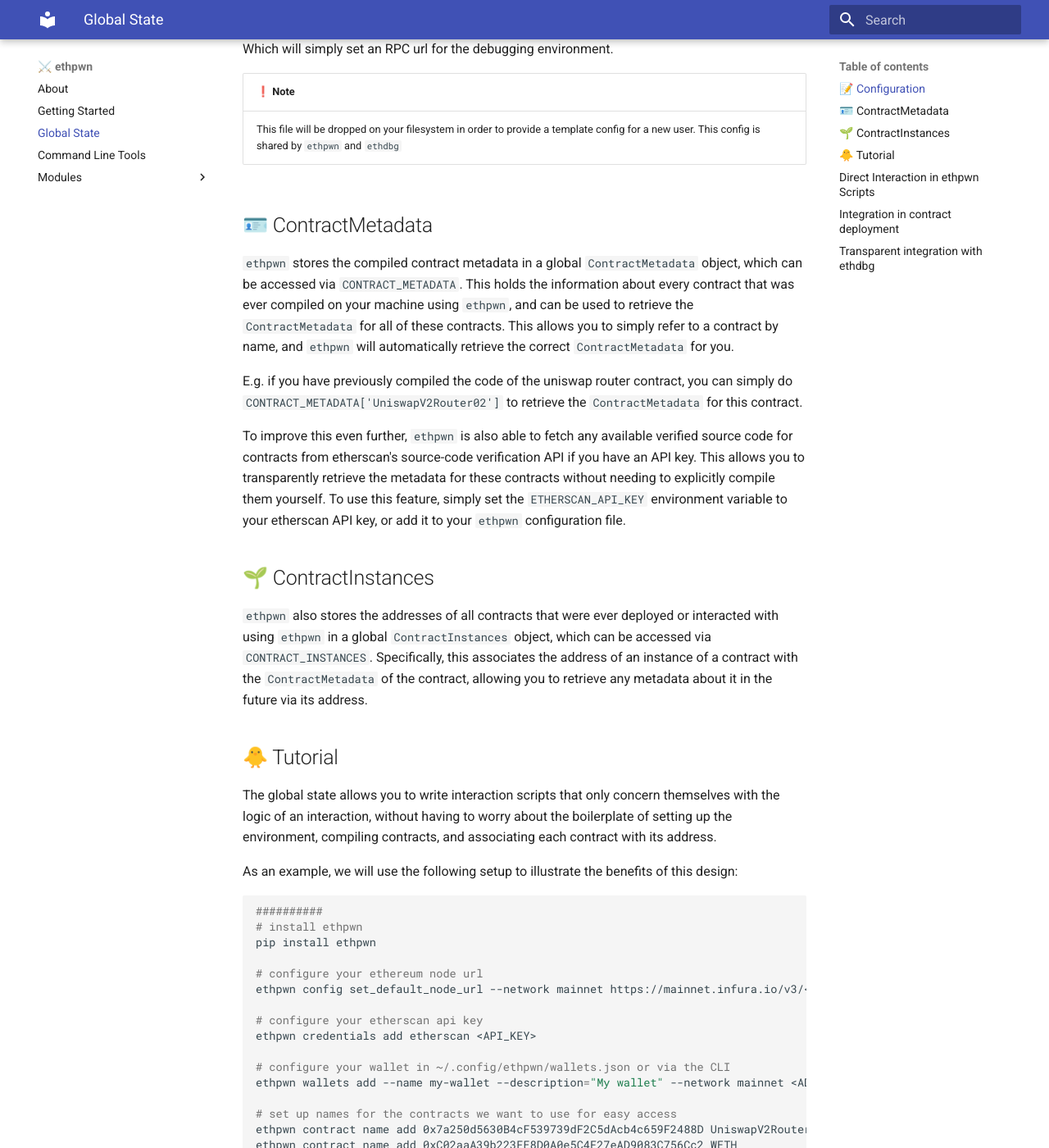
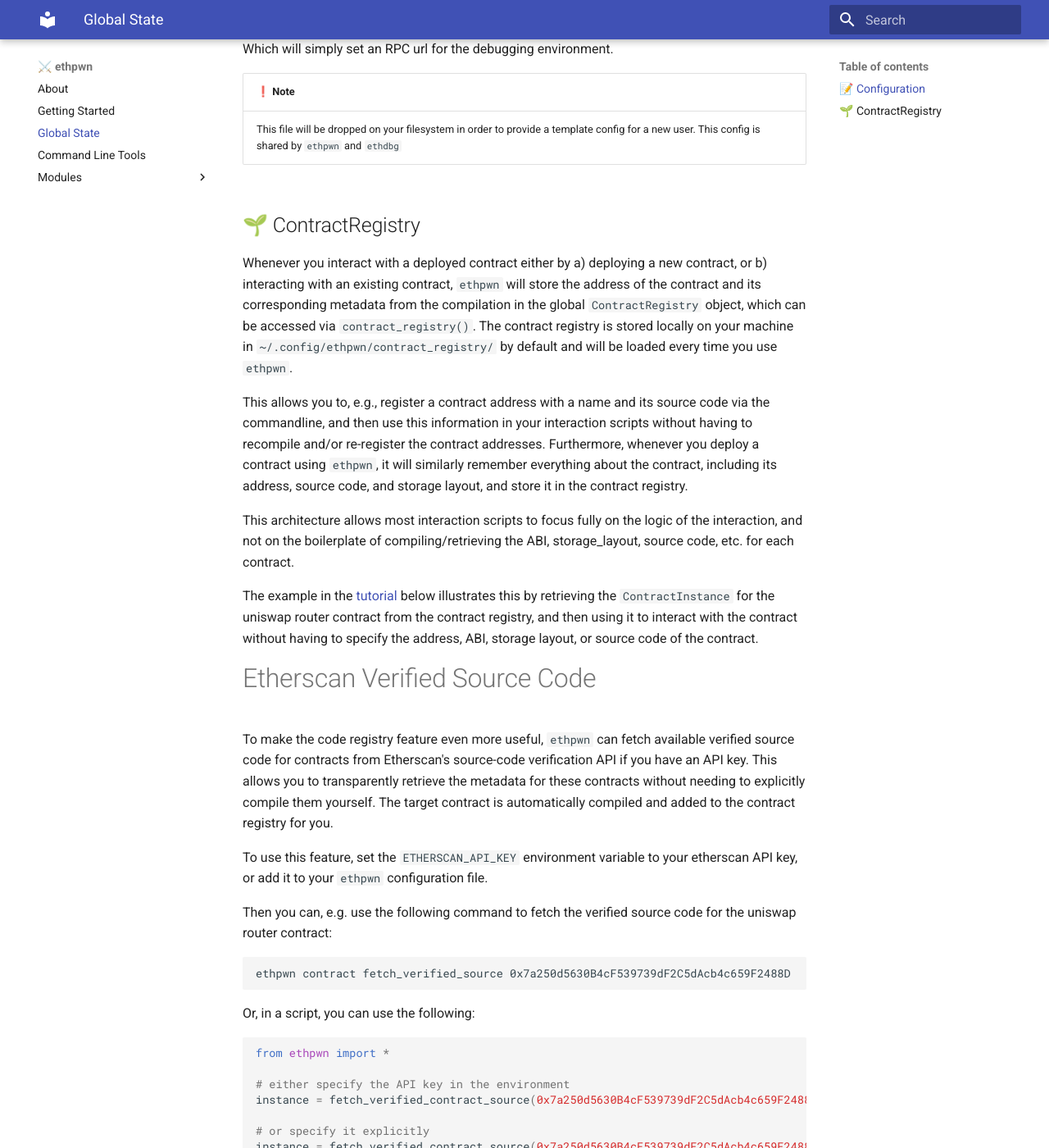
Before and after one commit to ethpwn/ethpwn, an MkDocs documentation site: the page built from docs/docs/ethpwn/global_state.md, in a window 1280 px wide and 1400 px high, scrolled down 1039 px. Shown: the whole window at 82% size. Built offline with MkDocs 1.6.1 and Material for MkDocs 9.7.7, drawn with Linux system fonts in a browser that asks for light colours; some of the changed text lies outside the part shown.

Commit message:
extra docs and fixed docs, cleaned up some code

````diff
--- a/docs/docs/ethpwn/global_state.md
+++ b/docs/docs/ethpwn/global_state.md
@@ -37,18 +37,88 @@ Which will simply set an RPC url for the debugging environment.
 |----------------------------------------------------------------------|
 | This file will be dropped on your filesystem in order to provide a template config for a new user. This config is shared by `ethpwn` and `ethdbg`|
 
+
+## 🌱 ContractRegistry
+Whenever you interact with a deployed contract either by a) deploying a new contract, or b) interacting with an existing contract,
+`ethpwn` will store the address of the contract and its corresponding metadata from the compilation in the global `ContractRegistry` object, which can be accessed via `contract_registry()`.
+The contract registry is stored locally on your machine in `~/.config/ethpwn/contract_registry/` by default and will be loaded
+every time you use `ethpwn`.
+
+This allows you to, e.g., register a contract address with a name and its source code via the commandline, and then use this information in your interaction scripts without having to recompile and/or re-register the contract addresses.
+Furthermore, whenever you deploy a contract using `ethpwn`, it will similarly remember everything about the contract, including its address, source code, and storage layout, and store it in the contract registry.
+
+This architecture allows most interaction scripts to focus fully on the logic of the interaction, and not on the boilerplate of compiling/retrieving the ABI, storage_layout, source code, etc. for each contract.
+
+The example in the [tutorial](#tutorial) below illustrates this by retrieving the `ContractInstance` for the uniswap router contract from the contract registry, and then using it to interact with the contract without having to specify the address, ABI, storage layout, or source code of the contract.
+
+# Etherscan Verified Source Code
+To make the code registry feature even more useful, `ethpwn` can fetch available verified source code for contracts from Etherscan's source-code verification API if you have an API key. This allows you to transparently retrieve the metadata for these contracts without needing to explicitly compile them yourself. The target contract is automatically compiled and added to the contract registry for you.
+
+To use this feature, set the `ETHERSCAN_API_KEY` environment variable to your etherscan API key, or add it to your `ethpwn` configuration file.
+
+Then you can, e.g. use the following command to fetch the verified source code for the uniswap router contract:
+```bash
+ethpwn contract fetch_verified_source 0x7a250d5630B4cF539739dF2C5dAcb4c659F2488D
+```
+
+Or, in a script, you can use the following:
+```python
+from ethpwn import *
+
+# either specify the API key in the environment
+instance = fetch_verified_contract_source(0x7a250d5630B4cF539739dF2C5dAcb4c659F2488D)
+
+# or specify it explicitly
+instance = fetch_verified_contract_source(0x7a250d5630B4cF539739dF2C5dAcb4c659F2488D, api_key='<YOUR_API_KEY>')
+```
+
 ## 🪪 ContractMetadata
-`ethpwn` stores the compiled contract metadata in a global `ContractMetadata` object, which can be accessed via `CONTRACT_METADATA`.
-This holds the information about every contract that was ever compiled on your machine using `ethpwn`, and can be used to retrieve the `ContractMetadata` for all of these contracts.
-This allows you to simply refer to a contract by name, and `ethpwn` will automatically retrieve the correct `ContractMetadata` for you.
+`ethpwn` manages the compiled contract metadata in a global `ContractMetadata` object, which can be accessed via `CONTRACT_METADATA`.
+This holds the information about contracts that were compiled using `ethpwn` in the current session, and can be used to retrieve the `ContractMetadata` for those contracts.
 
-E.g. if you have previously compiled the code of the uniswap router contract, you can simply do `CONTRACT_METADATA['UniswapV2Router02']` to retrieve the `ContractMetadata` for this contract.
+This information is not stored globally to avoid having to deal with naming conflicts, version management, etc.
+Instead, we store the corresponding `ContractMetadata` whenever you record a contract in the `contract_registry`, where
+the contract being deployed is unambiguous, since the contracts on the blockchain are, in principle, immutable.
 
-To improve this even further, `ethpwn` is also able to fetch any available verified source code for contracts from etherscan's source-code verification API if you have an API key. This allows you to transparently retrieve the metadata for these contracts without needing to explicitly compile them yourself.
-To use this feature, simply set the `ETHERSCAN_API_KEY` environment variable to your etherscan API key, or add it to your `ethpwn` configuration file.
+In the current session you can retrieve contracts by name, e.g., if you have previously compiled the code of the uniswap router contract, you can use `CONTRACT_METADATA['UniswapV2Router02']` to retrieve the `ContractMetadata` for this contract.
 
-## 🌱 ContractInstances
-`ethpwn` also stores the addresses of all contracts that were ever deployed or interacted with using `ethpwn` in a global `ContractInstances` object, which can be accessed via `CONTRACT_INSTANCES`. Specifically, this associates the address of an instance of a contract with the `ContractMetadata` of the contract, allowing you to retrieve any metadata about it in the future via its address.
+You can also retrieve the `ContractMetadata` for a contract that is stored in the `contract_registry` by using `contract_registry().get(<contract_address>).metadata`.
+
+The contract metadata contains, among other things, the following information:
+
+- `metadata.compiler` - the compiler used to compile the contract
+- `metadata.sources` - the sources used to compile the contract
+- `metadata.source_file` - the source file the current contract is found in
+- `metadata.contract_name` - the name of the contract
+- `metadata.bin_runtime` - the bytecode of the contract deployed on the blockchain
+- `metadata.srcmap_runtime` - the source map of the deployed contract
+- `metadata.abi` - the ABI of the contract, used to interact with the contract
+- `metadata.storage_layout` - the storage layout of the contract, used to display and retrieve storage variables in `ethdbg`
+
+It also provides various helper functions to manipulate or analyze instances of this contract, e.g.
+```
+  def source_info_for_pc(self, pc, fork='paris') -> InstructionSourceInfo:
+    '''
+    Returns the source info for the instruction at the given program counter in the deployed bytecode.
+    '''
+
+  def deploy(self, *constructor_args, **tx_extras) -> Tuple[HexBytes, Contract]:
+    '''
+    Deploys an instance of this contract to the blockchain and registers it with the contract registry.
+    '''
+
+  def get_contract_at(self, addr) -> Contract:
+    '''
+    Returns a web3 contract instance for the contract at the given address. This will
+    automatically register this contract instance with the contract registry.
+    '''
+
+  def decode_function_input(self, data):
+    '''
+    Decodes the function input data for a contract of this class. Returns a tuple of the
+    function name and a dictionary of the arguments.
+    '''
+```
 
 ## 🐥 Tutorial
 
@@ -153,5 +223,9 @@ txid, *_ = transact(contract_instance.w3.getDAI(100), value=1 * ETHER)
 print(f"Transaction ID: {txid.hex()}")
 ```
 
-## Transparent integration with `ethdbg`
-Since we compiled the contract using `ethpwn`, `ethdbg` will automatically have the source-code available during a debug session.
+Additionally, we can use the `ethdbg` debugger to debug any transactions interacting with the contract instance we just deployed.
+Thanks to the contract registry, `ethdbg` will automatically have the contract metadata available during the debug sessions
+and display both the source code information and the storage layout for the contract.
+```bash
+ethdbg --txid <id of the transaction we just attempted>
+```
````
Also changed, not shown: 4 other files.
